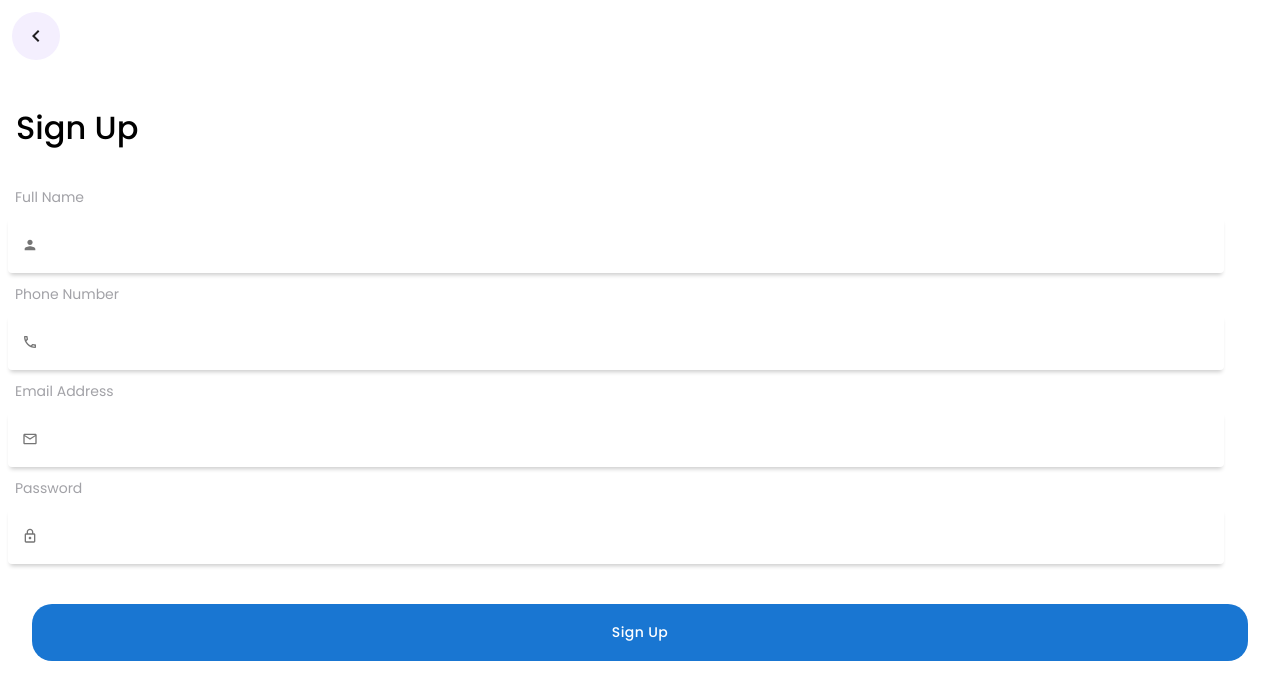
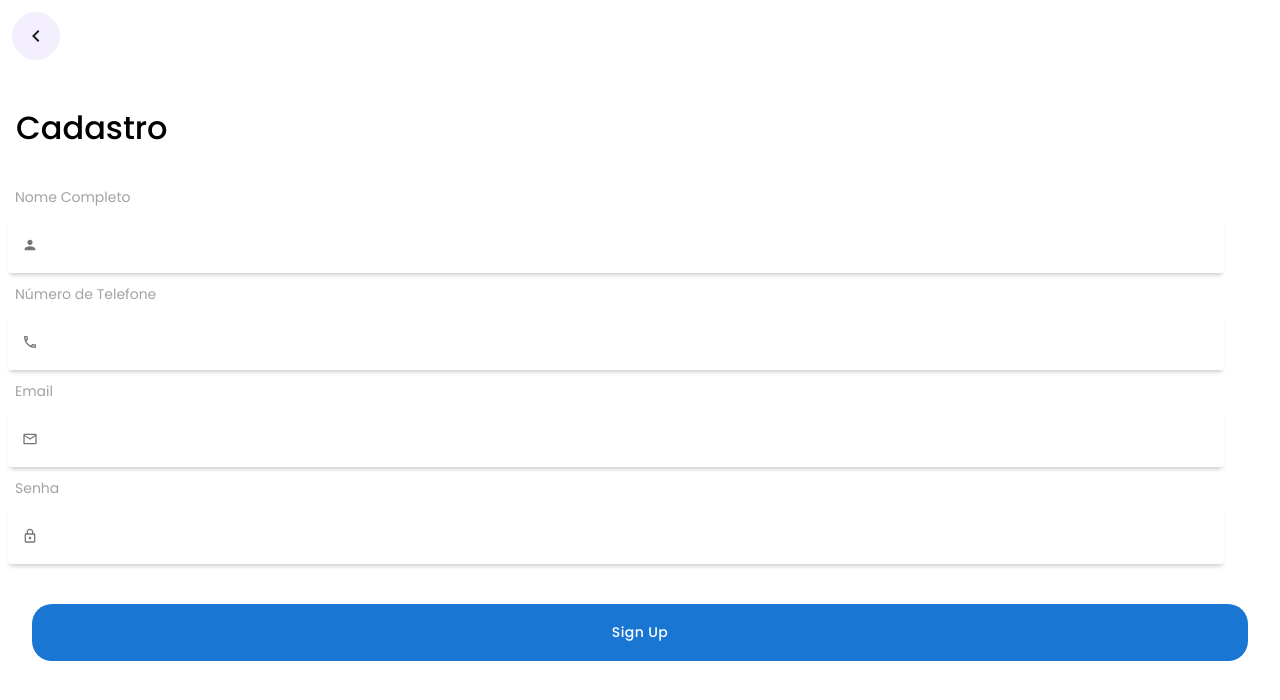
Before and after one commit to Kerubink/deploy-lunarpay, a React (Vite) app: page /sign/up in a window 1280 px wide. Shown: the top 700 px of the page. Built offline with nearby package versions, Linux system fonts and the light colour scheme.

Commit message:
ajuste login

```diff
--- a/src/pages/sign-in/SignIn.jsx
+++ b/src/pages/sign-in/SignIn.jsx
@@ -66,19 +66,21 @@ export default function SignIn() {
   return (
     <div className={style.container_form}>
       <BackButton to="/" />
-      <h1 className={style.title__form}>Sign In</h1>
+
+      <h1 className={style.title__form}>Login</h1>
+
       {error && <p className={style.error_message}>{error}</p>}{" "}
-      {/* Exibe mensagem de erro */}
+
       <form onSubmit={handleSubmit}>
         <InputForm
-          label="Email Address"
+          label="Email"
           type="email"
           icon={EmailOutlinedIcon}
           value={email}
           onChange={(e) => setEmail(e.target.value)}
         />
         <InputForm
-          label="Password"
+          label="Senha"
           type="password"
           icon={LockOutlinedIcon}
           value={password}
--- a/src/pages/sign-up/SignUp.jsx
+++ b/src/pages/sign-up/SignUp.jsx
@@ -85,13 +85,13 @@ export default function SignUp() {
     <div className={style.container_form}>
       <BackButton to="/" />
 
-      <h1 className={style.title__form}>Sign Up</h1>
+      <h1 className={style.title__form}>Cadastro</h1>
 
       {error && <p className={style.error_message}>{error}</p>}
 
       <form onSubmit={handleSubmit}>
         <InputForm
-          label="Full Name"
+          label="Nome Completo"
           type="text"
           icon={PersonIcon}
           name="name"
@@ -100,7 +100,7 @@ export default function SignUp() {
         />
 
         <InputForm
-          label="Phone Number"
+          label="Número de Telefone"
           type="text"
           icon={PhoneOutlinedIcon}
           name="accountNumber"
@@ -109,7 +109,7 @@ export default function SignUp() {
         />
 
         <InputForm
-          label="Email Address"
+          label="Email"
           type="email"
           icon={EmailOutlinedIcon}
           name="email"
@@ -118,7 +118,7 @@ export default function SignUp() {
         />
 
         <InputForm
-          label="Password"
+          label="Senha"
           type="password"
           icon={LockOutlinedIcon}
           name="password"
```
